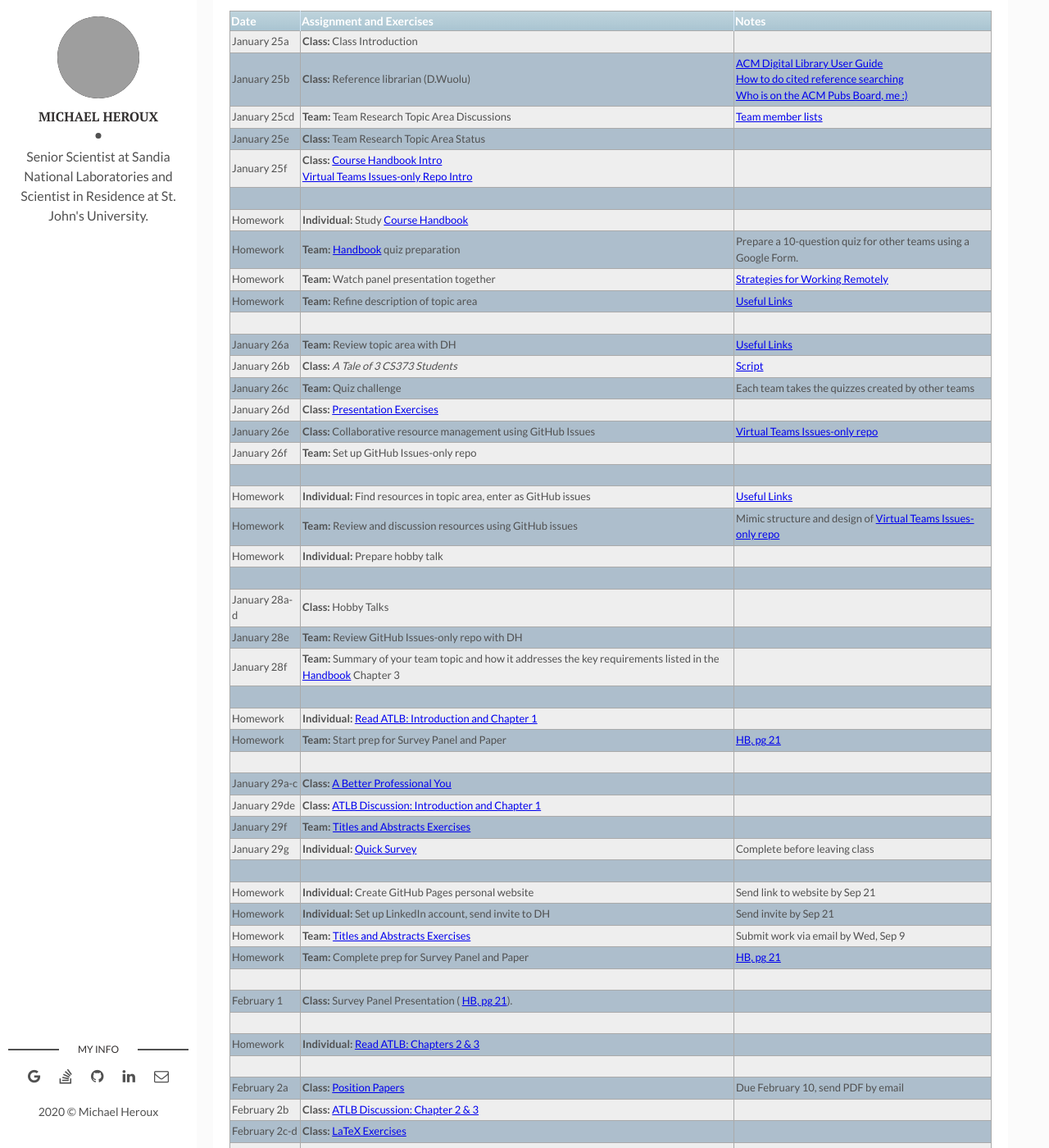
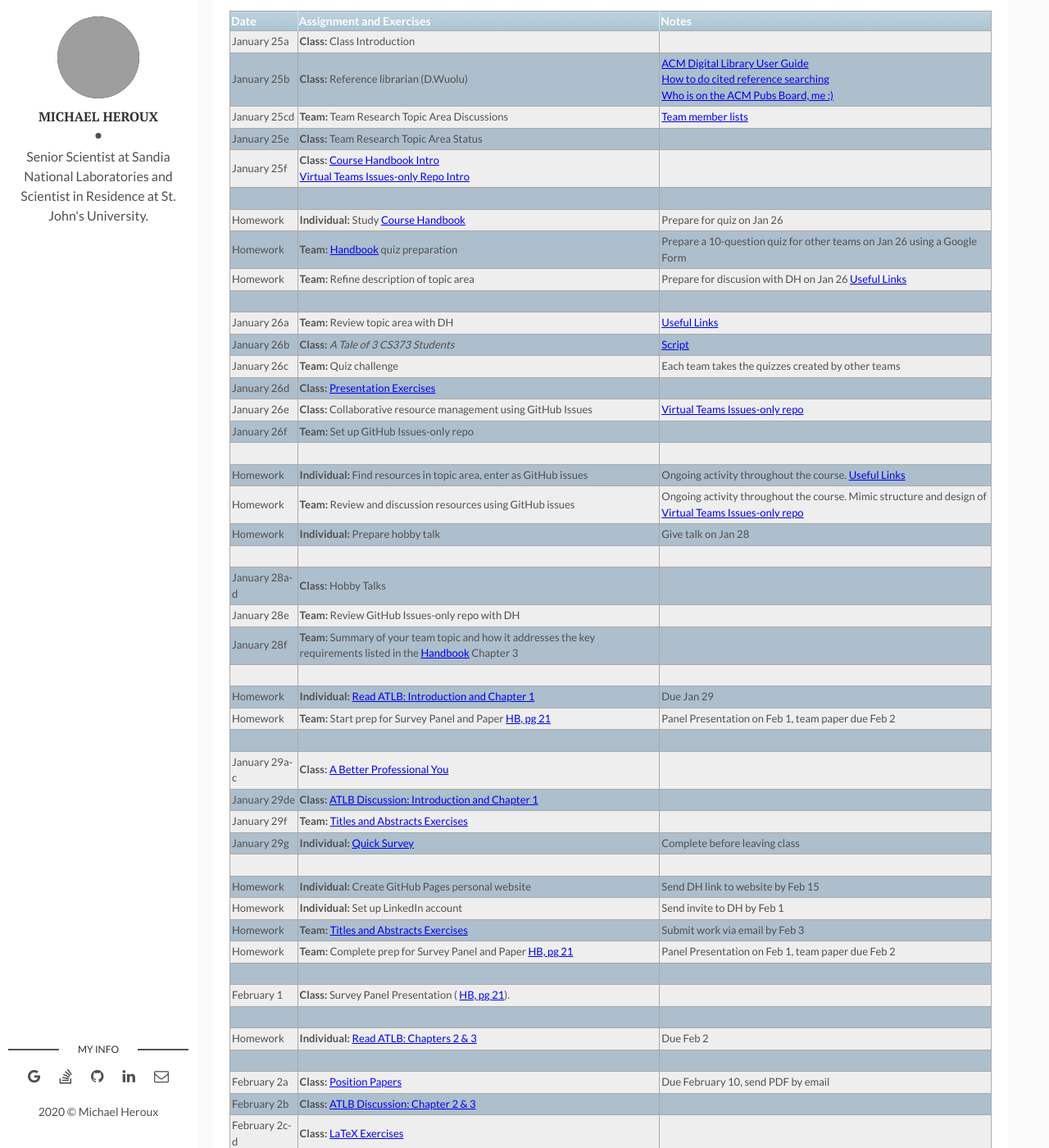
Before and after one commit to maherou/Teaching, a Jekyll site: the page built from files/CS373/2021-Spring-Class-Meeting-Schedule.md, in a window 1280 px wide and 1400 px high, scrolled down 229 px. Shown: the whole window at 82% size. Built offline with Jekyll 4.4.1, drawn with Linux system fonts in a browser that asks for light colours; some of the changed text lies outside the part shown; grey boxes are pictures that could not be loaded.

Commit message:
Refine schedule, archive old pages

```diff
--- a/files/CS373/2021-Spring-Class-Meeting-Schedule.md
+++ b/files/CS373/2021-Spring-Class-Meeting-Schedule.md
@@ -18,10 +18,9 @@
 | January 25e | **Class:** Team Research Topic Area Status| |
 | January 25f | **Class:** [Course Handbook Intro](./CSCI373CourseHandbookLatestEdition.pdf) <br> [Virtual Teams Issues-only Repo Intro](https://github.com/Collegeville/VirtualTeams/issues)| |
 | | |
-| Homework | **Individual:** Study [Course Handbook](./CSCI373CourseHandbookLatestEdition.pdf) | |
-| Homework | **Team:** [Handbook](./CSCI373CourseHandbookLatestEdition.pdf) quiz preparation | Prepare a 10-question quiz for other teams using a Google Form. |
-| Homework | **Team:** Watch panel presentation together | [Strategies for Working Remotely](https://www.exascaleproject.org/event/remote/) |
-| Homework | **Team:** Refine description of topic area | [Useful Links](https://maherou.github.io/Teaching/files/CS373/CS373-Links/)|
+| Homework | **Individual:** Study [Course Handbook](./CSCI373CourseHandbookLatestEdition.pdf) | Prepare for quiz on Jan 26 |
+| Homework | **Team:** [Handbook](./CSCI373CourseHandbookLatestEdition.pdf) quiz preparation | Prepare a 10-question quiz for other teams on Jan 26 using a Google Form  |
+| Homework | **Team:** Refine description of topic area | Prepare for discusion with DH on Jan 26 [Useful Links](https://maherou.github.io/Teaching/files/CS373/CS373-Links/)|
 | | |
 | January 26a | **Team:** Review topic area with DH | [Useful Links](https://maherou.github.io/Teaching/files/CS373/CS373-Links/)|
 | January 26b | **Class:**  _A Tale of 3 CS373 Students_ | [Script](../ATaleOfThreeCS373Students.pdf) |
@@ -30,30 +29,30 @@
 | January 26e | **Class:** Collaborative resource management using GitHub Issues |[Virtual Teams Issues-only repo](https://github.com/Collegeville/VirtualTeams/issues) |
 | January 26f | **Team:** Set up GitHub Issues-only repo| |
 | | |
-| Homework | **Individual:** Find resources in topic area, enter as GitHub issues | [Useful Links](https://maherou.github.io/Teaching/files/CS373/CS373-Links/) |
-| Homework | **Team:** Review and discussion resources using GitHub issues | Mimic structure and design of [Virtual Teams Issues-only repo](https://github.com/Collegeville/VirtualTeams/issues) |
-| Homework | **Individual:** Prepare hobby talk | |
+| Homework | **Individual:** Find resources in topic area, enter as GitHub issues | Ongoing activity throughout the course. [Useful Links](https://maherou.github.io/Teaching/files/CS373/CS373-Links/) |
+| Homework | **Team:** Review and discussion resources using GitHub issues | Ongoing activity throughout the course.  Mimic structure and design of [Virtual Teams Issues-only repo](https://github.com/Collegeville/VirtualTeams/issues) |
+| Homework | **Individual:** Prepare hobby talk | Give talk on Jan 28 |
 | | |
 | January 28a-d | **Class:** Hobby Talks| |
 | January 28e | **Team:** Review GitHub Issues-only repo with DH| |
 | January 28f | **Team:** Summary of your team topic and how it addresses the key requirements listed in the [Handbook](/CSCI373CourseHandbookLatestEdition.pdf) Chapter 3| |
 | | |
-| Homework | **Individual:** [Read ATLB: Introduction and Chapter 1](../ATLB-Discussion) | |
-| Homework | **Team:** Start prep for Survey Panel and Paper | [HB, pg 21](./CSCI373CourseHandbookLatestEdition.pdf) |
+| Homework | **Individual:** [Read ATLB: Introduction and Chapter 1](../ATLB-Discussion) | Due Jan 29 |
+| Homework | **Team:** Start prep for Survey Panel and Paper [HB, pg 21](./CSCI373CourseHandbookLatestEdition.pdf) | Panel Presentation on Feb 1, team paper due Feb 2 |
 | | |
 | January 29a-c | **Class:** [A Better Professional You](./BetterYou.pdf) | |
 | January 29de | **Class:** [ATLB Discussion: Introduction and Chapter 1](../ATLB-Discussion)  |   |
 | January 29f | **Team:** [Titles and Abstracts Exercises](https://collegeville.github.io/Scribe/TitlesAndAbstractsThatWork/) | |
 | January 29g | **Individual:** [Quick Survey](https://forms.gle/v77ztSXy42bzjfKF8) | Complete before leaving class |
 | |
-| Homework | **Individual:** Create GitHub Pages personal website | Send link to website by Sep 21 |
-| Homework | **Individual:** Set up LinkedIn account, send invite to DH | Send invite by Sep 21 |
-| Homework | **Team:** [Titles and Abstracts Exercises](https://collegeville.github.io/Scribe/TitlesAndAbstractsThatWork/) | Submit work via email by Wed, Sep 9 |
-| Homework | **Team:** Complete prep for Survey Panel and Paper | [HB, pg 21](./CSCI373CourseHandbookLatestEdition.pdf) |
+| Homework | **Individual:** Create GitHub Pages personal website | Send DH link to website by Feb 15 |
+| Homework | **Individual:** Set up LinkedIn account | Send invite to DH by Feb 1 |
+| Homework | **Team:** [Titles and Abstracts Exercises](https://collegeville.github.io/Scribe/TitlesAndAbstractsThatWork/) | Submit work via email by Feb 3 |
+| Homework | **Team:** Complete prep for Survey Panel and Paper [HB, pg 21](./CSCI373CourseHandbookLatestEdition.pdf) | Panel Presentation on Feb 1, team paper due Feb 2 |
 | | |
 | February 1 | **Class:** Survey Panel Presentation ( [HB, pg 21](./CSCI373CourseHandbookLatestEdition.pdf)). | |
 | | |
-| Homework | **Individual:** [Read ATLB: Chapters 2 & 3](../ATLB-Discussion) | |
+| Homework | **Individual:** [Read ATLB: Chapters 2 & 3](../ATLB-Discussion) | Due Feb 2 |
 | | |
 | February 2a | **Class:** [Position Papers](https://collegeville.github.io/Scribe/PositionPapers/) | Due February 10, send PDF by email |
 | February 2b | **Class:** [ATLB Discussion: Chapter 2 & 3](../ATLB-Discussion)  | |
@@ -61,7 +60,7 @@
 | February 2e-f | **Team:** [Overleaf Setup](https://www.overleaf.com) | |
 | February  2 | **Due:** Team Survey paper ( [HB, pg 21](./CSCI373CourseHandbookLatestEdition.pdf)) | Send PDF by email |
 | | |
-| Homework | **Individual:** [Read ATLB: Chapters 4 & 5](../ATLB-Discussion) | |
+| Homework | **Individual:** [Read ATLB: Chapters 4 & 5](../ATLB-Discussion) | Due Feb 5 |
 | | |
 | February 4a-f| **Individual:** Progress status | 1-on-1 Zoom meeting |
 | | |
@@ -71,32 +70,32 @@
 | February 5d-f | **Team:** Review team GitHub Resources database with instructor | |
 | February 5g | **Individual:** [Quick Survey](https://forms.gle/v77ztSXy42bzjfKF8) | Complete before leaving class |
 | | |
-| Homework | **Individual:** [Read ATLB: Chapters 6 & 7](../ATLB-Discussion) | |
+| Homework | **Individual:** [Read ATLB: Chapters 6 & 7](../ATLB-Discussion) | Due Feb 8 |
 | | |
 | February 8a | **Class:** [Tech Writing and Speaking 2.0](./TechWritingSpeaking2.0.pdf)
 | February 8bc | **Class:** [ATLB Discussion: Chapter 6 & 7](../ATLB-Discussion) | |
 | February 8d-f | **Team:** [Predictions That Work](https://collegeville.github.io/Scribe/PredictionsThatWork/) | |
 | | |
-| Homework | **Individual:** [Read ATLB: Chapters 8 & 9](../ATLB-Discussion) | |
-| Homework | **Individual:** Submit [Title, Abstract, Bio](https://forms.gle/ScuC4Ca7xn1zfhaP6) | |
+| Homework | **Individual:** [Read ATLB: Chapters 8 & 9](../ATLB-Discussion) | Due Feb 9 |
+| Homework | **Individual:** Submit [Title, Abstract, Bio](https://forms.gle/ScuC4Ca7xn1zfhaP6) | Due Feb 15 |
 | | |
 | February 9ab | **Class:** [ATLB Discussion: Chapter 8 & 9](../ATLB-Discussion) | |
 | February 9c | **Individual:** Create [EasyChair](https://easychair.org/conferences/?conf=spring2021tap) account | |
 | February 9d-f | **Individual:** Prepare Technical Analysis paper for submission | ([HB, pg 22](./CSCI373CourseHandbookLatestEdition.pdf)) |
-| February 9 | **Due:** Tech Analysis Paper complete draft ( [HB, pg 22](./CSCI373CourseHandbookLatestEdition.pdf)) | Upload PDF to [EasyChair](https://easychair.org/conferences/?conf=spring2021tap) in Submissions section |
+| Homework | **Individual:** Tech Analysis Paper complete draft ( [HB, pg 22](./CSCI373CourseHandbookLatestEdition.pdf)). Upload PDF to [EasyChair](https://easychair.org/conferences/?conf=spring2021tap) in Submissions section | Due Feb 9 |
 | | |
-| Homework | **Team:** Complete Tech Analysis Paper team reviews ([HB, pg 22](./CSCI373CourseHandbookLatestEdition.pdf)) | Access PDFs from [EasyChair](https://easychair.org/conferences/?conf=spring2021tap) Reviews section |
+| Homework | **Team:** Complete Tech Analysis Paper team reviews ([HB, pg 22](./CSCI373CourseHandbookLatestEdition.pdf)). Access PDFs from [EasyChair](https://easychair.org/conferences/?conf=spring2021tap) Reviews section | Due Feb 10 |
 | | |
 | February 11a-f | **Individual:** Progress status, review of paper checklist | 1-on-1 Zoom meeting |
-| February 11 | **Due:** Tech Analysis paper final draft after team review | ( [HB, pg 22](./CSCI373CourseHandbookLatestEdition.pdf)) |
+| Homework | **Individual:** Tech Analysis paper final draft after team review. ( [HB, pg 22](./CSCI373CourseHandbookLatestEdition.pdf)) | Due Feb 11 |
 | | |
-| Homework | **Individual:** [Read ATLB: Chapters 10, 5 & Conclusion](../ATLB-Discussion) | |
+| Homework | **Individual:** [Read ATLB: Chapters 10, 5 & Conclusion](../ATLB-Discussion) | Due Feb 12 |
 | | |
 | February 12ab | **Class:** [ATLB Discussion: Chapter 10, 5 & Conclusion](../ATLB-Discussion) | |
 | February 12cd | **Team:** [Course Retrospective](https://collegeville.github.io/Scribe/Retrospectives/) |  |
 | February 12ef | **Team:** [Review of presentation & paper checklists: HB, pg 25, 26](./CSCI373CourseHandbookLatestEdition.pdf)) |  |
 | February 12g | **Individual:** [Quick Survey](https://forms.gle/v77ztSXy42bzjfKF8) | Complete before leaving class |
 | February 15 | **Team:** SOTF Presentation Slide Laydown [(HB, pg 24)](./CSCI373CourseHandbookLatestEdition.pdf) | **Team-based Slide Laydown of Formal presentations** |
-| February 16 | **Due:** Teams 1 & 2 Final SOTF Talk [(HB, pg 24)](./CSCI373CourseHandbookLatestEdition.pdf) | [**Formal presentations 6 - 9 pm**](../2020-Fall-Final-Presentation-Schedule) |
-| February 17 | **Due:** Teams 3 & 4 Final SOTF Talk [(HB, pg 24)](./CSCI373CourseHandbookLatestEdition.pdf) | [**Formal presentations 6 - 9 pm**](../2020-Fall-Final-Presentation-Schedule) |
-| February 18 | **Due:** Final SOTF Paper [(HB, pg 24)](./CSCI373CourseHandbookLatestEdition.pdf) | **Submit as an email attachment** |
+| February 16 | **Individual:** Teams 1 & 2 Final SOTF Talk [(HB, pg 24)](./CSCI373CourseHandbookLatestEdition.pdf) | [**Formal presentations 6 - 9 pm**](../2020-Fall-Final-Presentation-Schedule) |
+| February 17 | **Individual:** Teams 3 & 4 Final SOTF Talk [(HB, pg 24)](./CSCI373CourseHandbookLatestEdition.pdf) | [**Formal presentations 6 - 9 pm**](../2020-Fall-Final-Presentation-Schedule) |
+| Homework | **Individual:** Final SOTF Paper [(HB, pg 24)](./CSCI373CourseHandbookLatestEdition.pdf) | **Submit as an email attachment by end of day Feb 18** |
```
Also changed, not shown: Archive/2020-08-31-fall-CS373.md (renamed from _posts/2020-08-31-fall-CS373.md), Archive/2020-09-28-fall-CS317.md (renamed from _posts/2020-09-28-fall-CS317.md).
